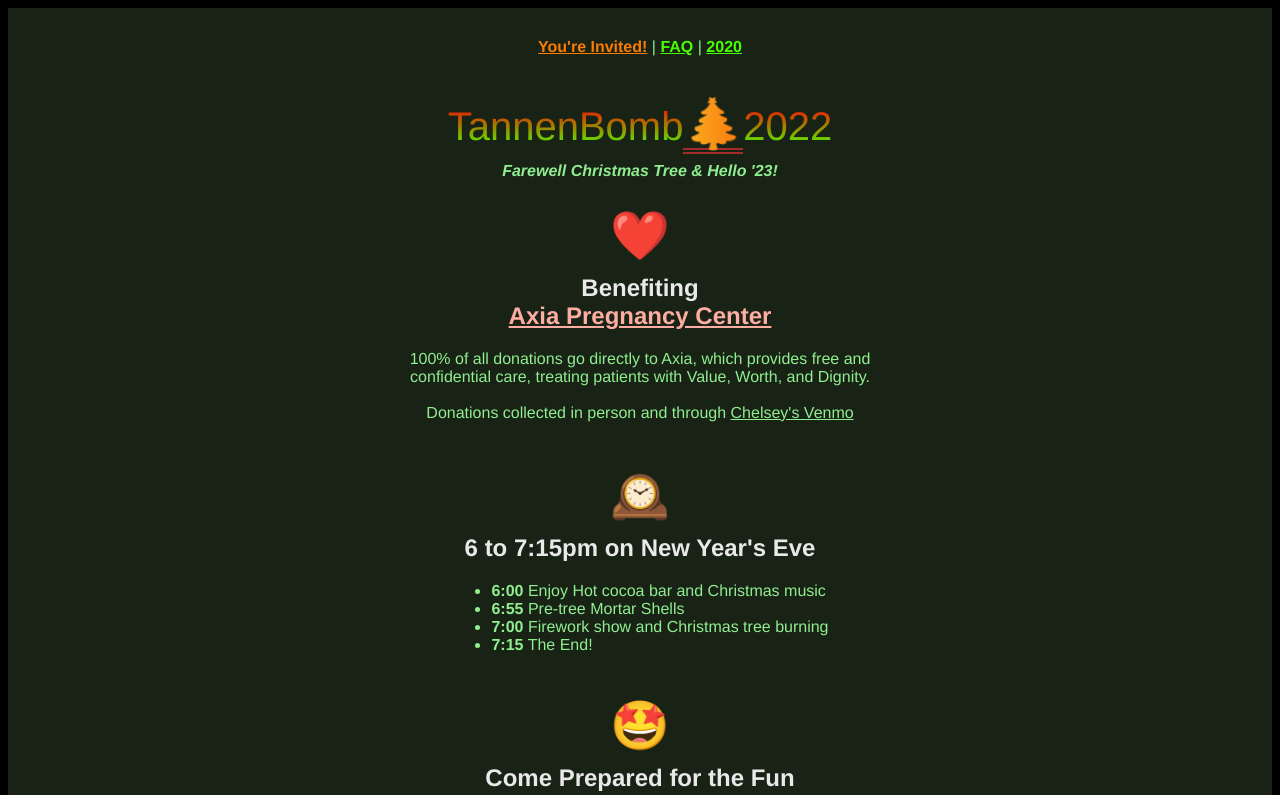
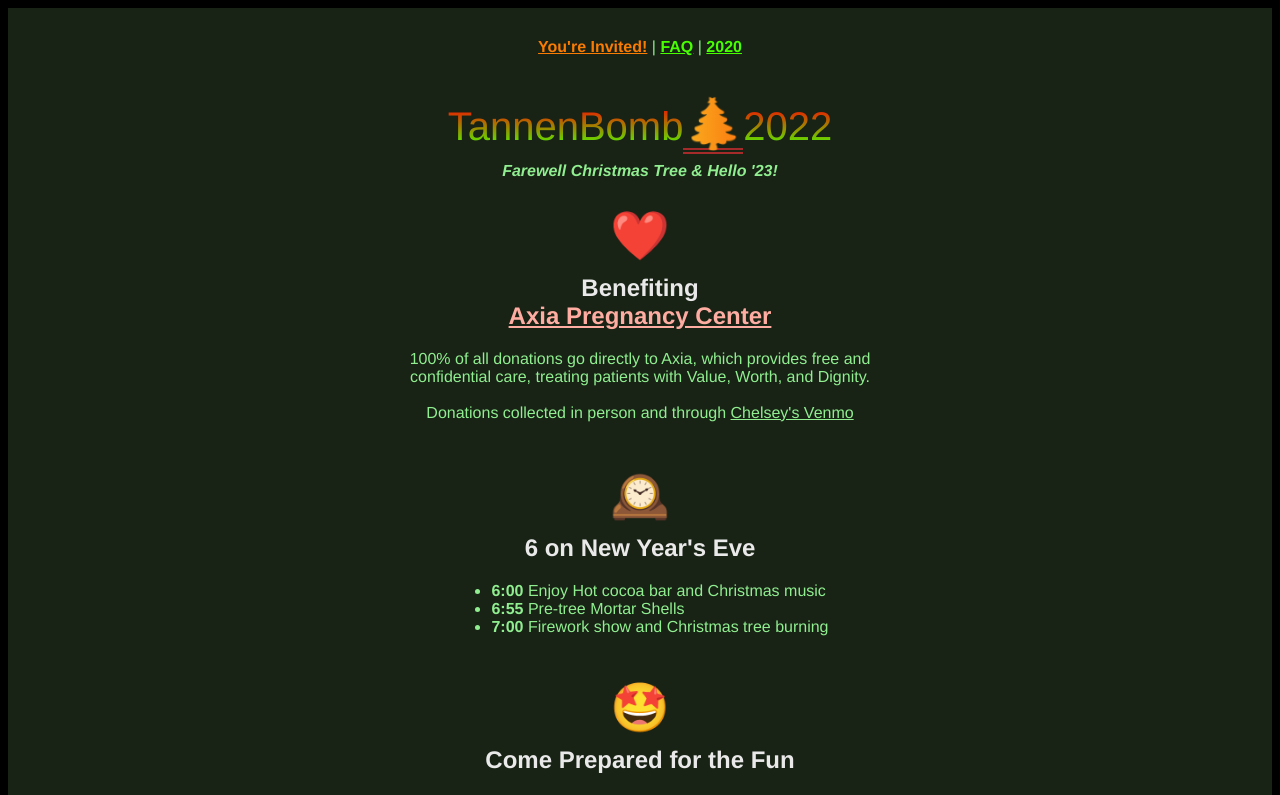
Before and after one commit to colbybhearn/tannenbomb, a Vue app in the folder tb/: page /#/ in a window 1280 px wide. Shown: the top 795 px of the page. Built offline with nearby package versions, Linux system fonts and the light colour scheme.

Commit message:
Update HomeView.vue

```diff
--- a/tb/src/views/HomeView.vue
+++ b/tb/src/views/HomeView.vue
@@ -40,12 +40,11 @@
       <div id="schedule2 wob">
         <span class="sep">🕰️</span>
         <section >
-          <h2>6 to 7:15pm on New Year's Eve</h2>
+          <h2>6 on New Year's Eve</h2>
           <ul>
             <li><b>6:00</b> Enjoy Hot cocoa bar and Christmas music</li>
             <li><b>6:55</b> Pre-tree Mortar Shells</li>
             <li><b>7:00</b> Firework show and Christmas tree burning</li>
-            <li><b>7:15</b> The End!</li>
           </ul>
         </section>
       </div>
```
